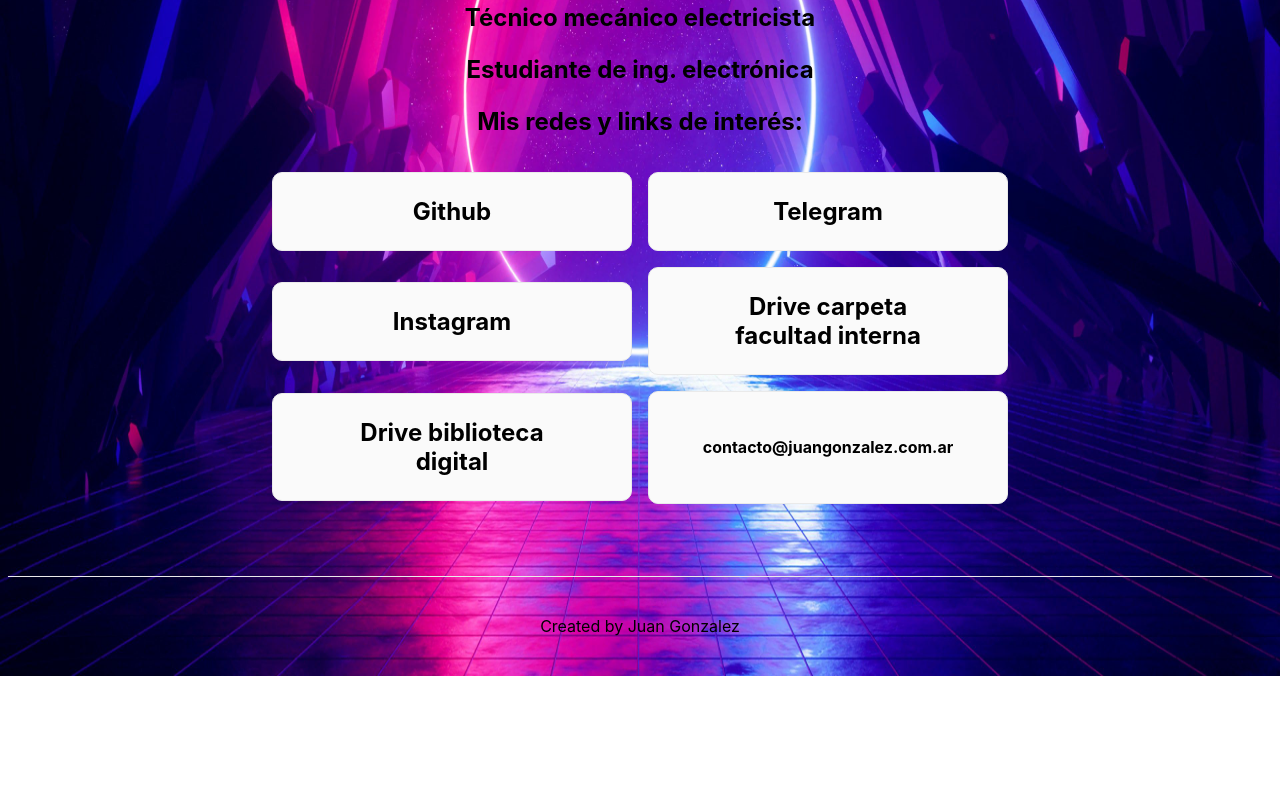
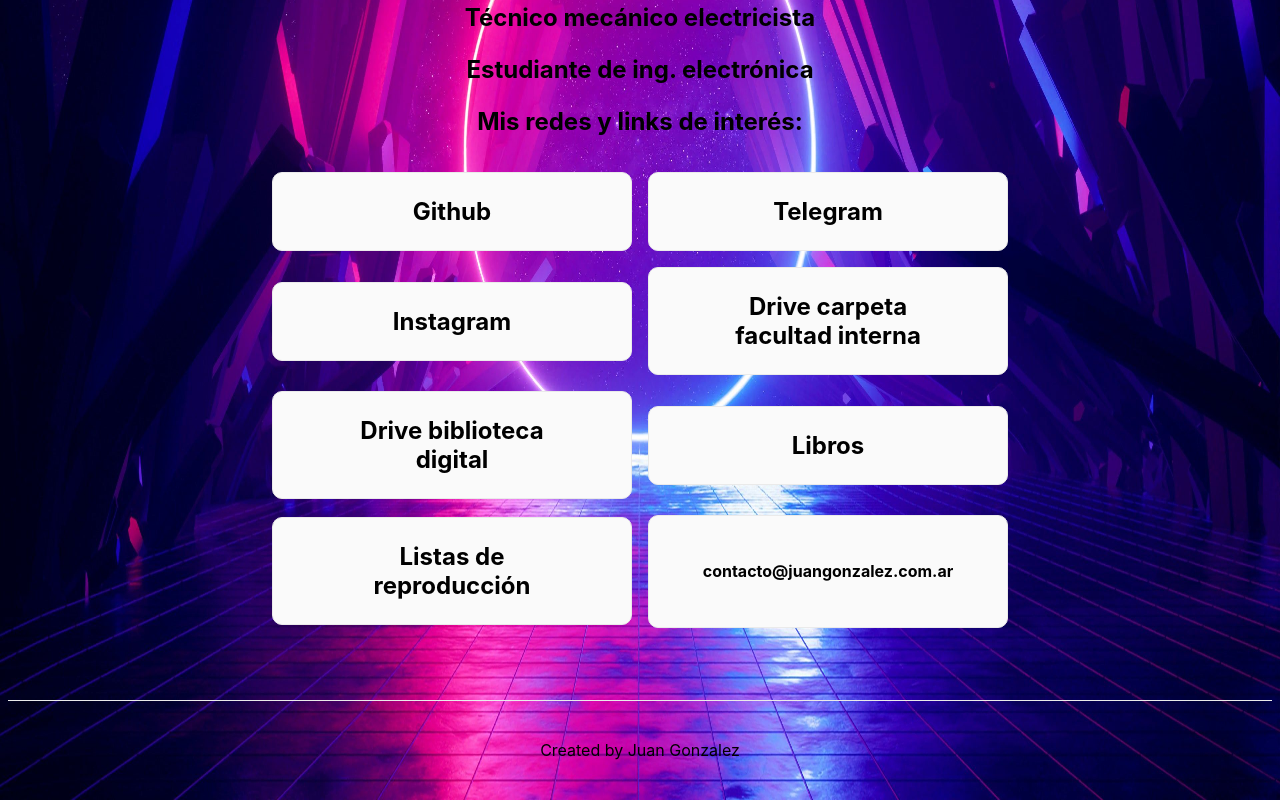
Before and after one commit to juanchixd/Personal-Web, a Next.js app: page / in a window 1280 px wide. Shown: the part 376-1176 px from the top of the page. Before the commit the page ends 1052 px from the top, so only its background shows below. Built offline with nearby package versions, Linux system fonts and the light colour scheme.

Commit message:
Add books and youtube

```diff
--- a/pages/index.js
+++ b/pages/index.js
@@ -33,6 +33,13 @@ export default function Home() {
             <h3>Drive biblioteca digital</h3>
           </a>
 
+          <a href="https://drive.google.com/drive/folders/1IwZqxemJODWIVpUFehQsiTDElGf5wiJd?usp=sharing" className="card">
+            <h3>Libros</h3>
+          </a>
+
+          <a href="https://music.youtube.com/browse/UC1Qwaf0hYL4Im88HIfSJ35w" className="card">
+            <h3>Listas de reproducción</h3>
+          </a>
           <a
             href="mailto:contacto@juangonzalez.com.ar"
             className="card"
```
